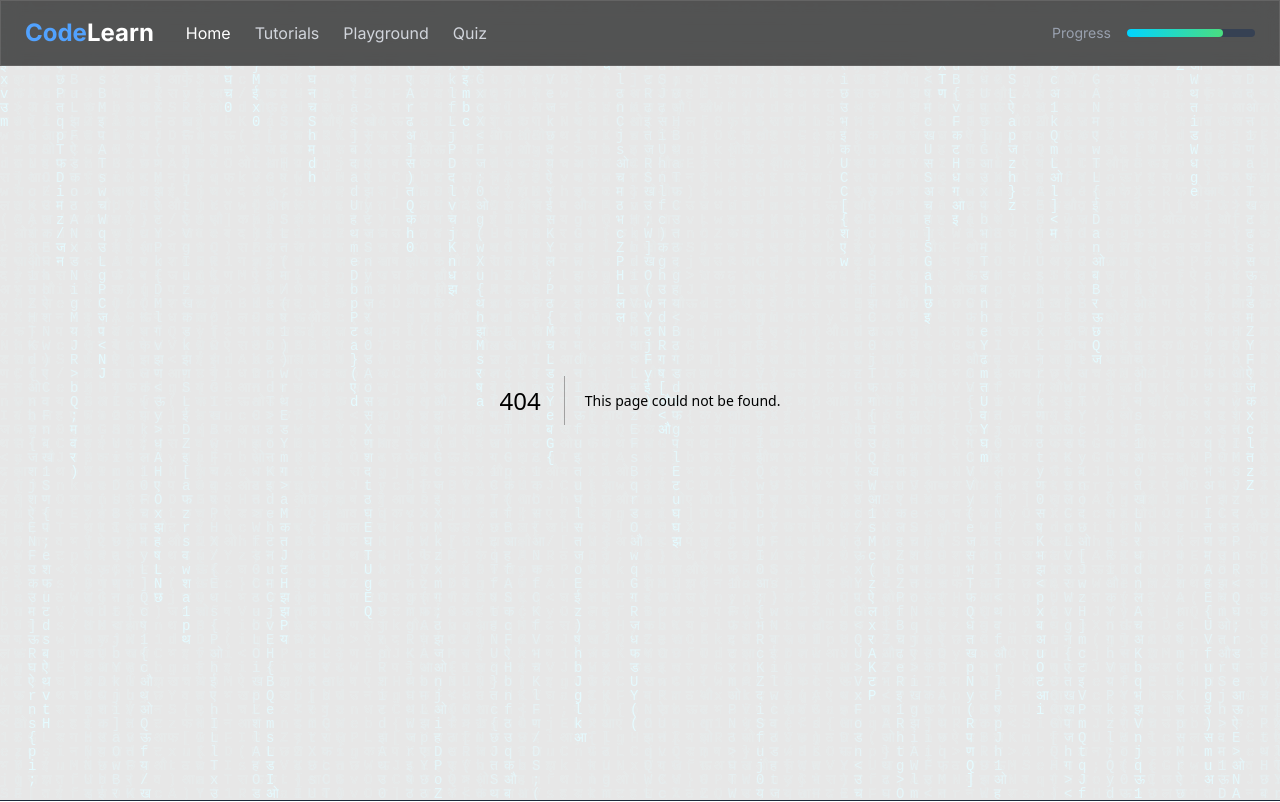
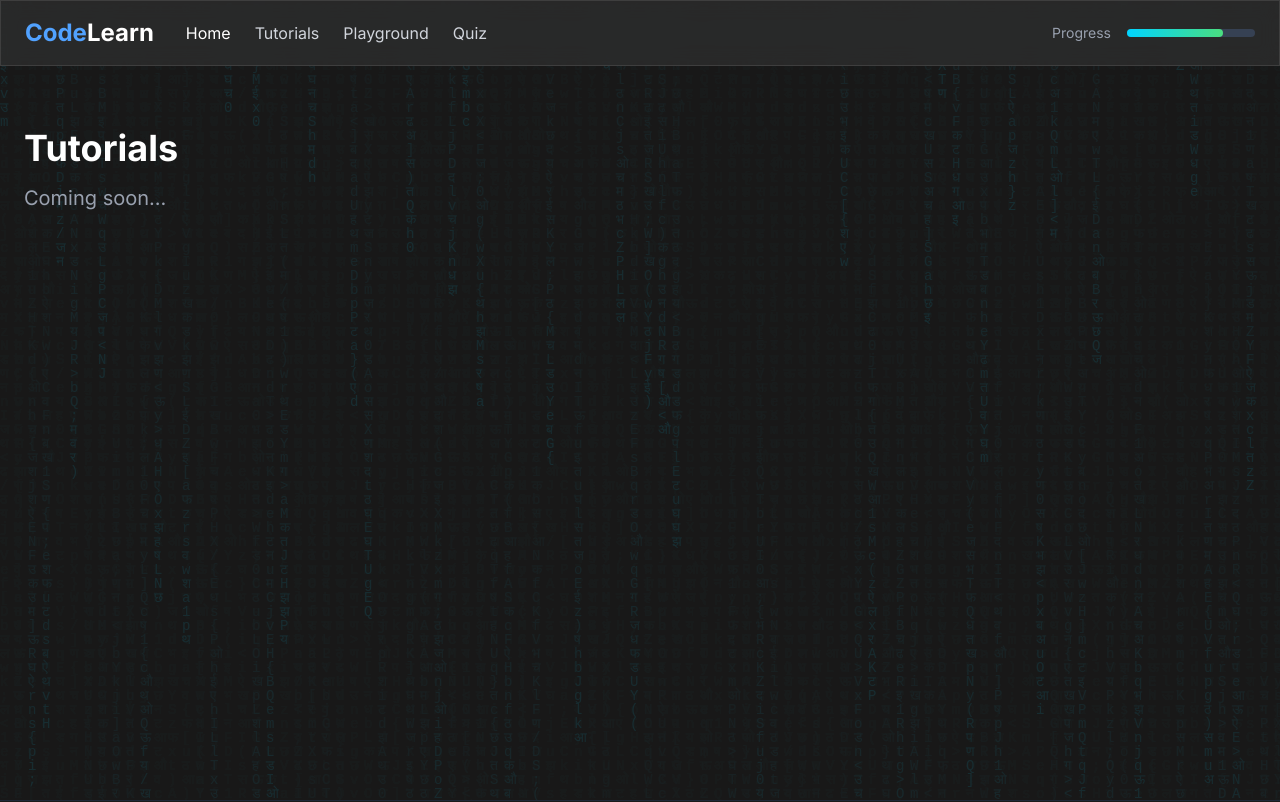
Before and after one commit to Brijesh03032001/CodeSeSikho, a Next.js app: page /tutorials in a window 1280 px wide. Before the commit this address had no page. Shown: the top 802 px of the page. Built offline with nearby package versions, Linux system fonts and the light colour scheme.

Commit message:
feat: Add Tutorials page route

```diff
--- /dev/null
+++ b/app/tutorials/page.tsx
@@ -0,0 +1,10 @@
+export default function TutorialsPage() {
+  return (
+    <div className="pt-20 min-h-screen">
+      <div className="max-w-7xl mx-auto px-6 py-12">
+        <h1 className="text-4xl font-bold mb-4">Tutorials</h1>
+        <p className="text-xl text-gray-400">Coming soon...</p>
+      </div>
+    </div>
+  );
+}
```
